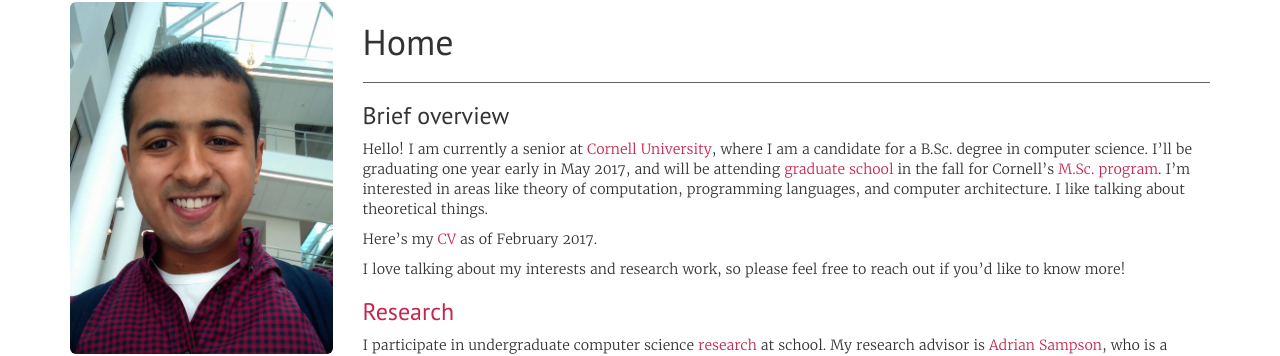
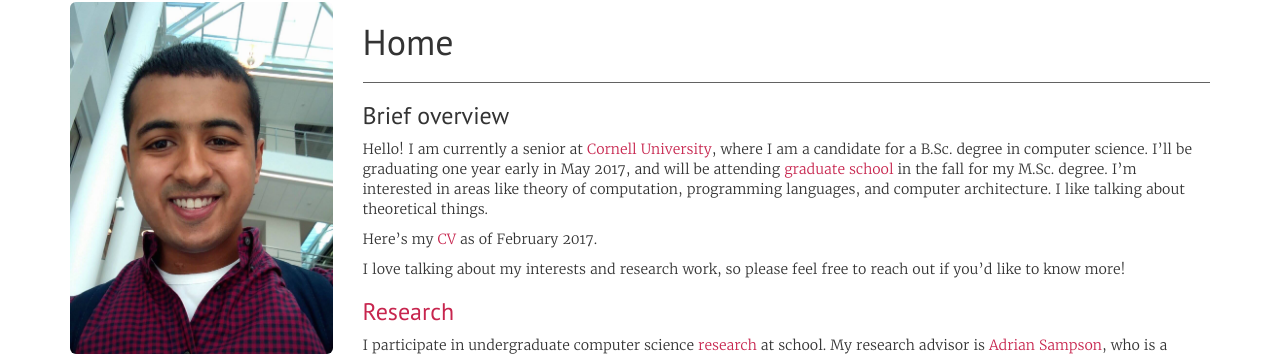
Before and after one commit to chiragbharadwaj/site, a Jekyll site: the page built from index.md, in a window 1280 px wide. Shown: the part 70-426 px from the top of the page. Built offline with Jekyll 4.4.1, drawn with Linux system fonts in a browser that asks for light colours; nearby versions of some CDN libraries; some web fonts are replaced; library files that are not in the unit come from our copies; our own code applies the rules of GitHub Pages for plain Markdown files.

Commit message:
Changed MS info

```diff
--- a/index.md
+++ b/index.md
@@ -13,8 +13,8 @@ excerpt: |
 Hello! I am currently a senior at [Cornell University][cornell-cs], where I am a
 candidate for a B.Sc. degree in computer science. I'll be graduating one year
 early in May 2017, and will be attending [graduate school][grad] in the fall for
-Cornell's [M.Sc. program][ms]. I'm interested in areas like theory of computation,
-programming languages, and computer architecture. I like talking about theoretical things.
+my M.Sc. degree. I'm interested in areas like theory of computation, programming
+languages, and computer architecture. I like talking about theoretical things.
 
 Here's my [CV][] as of February 2017.
 
```
Also changed, not shown: other parts of index.md (+0 -1 lines), about/index.md (+5 -5 lines).
